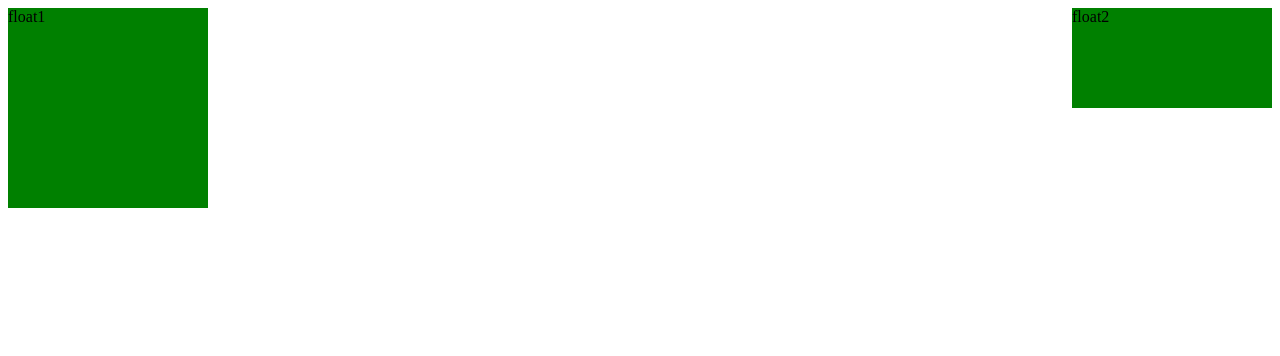
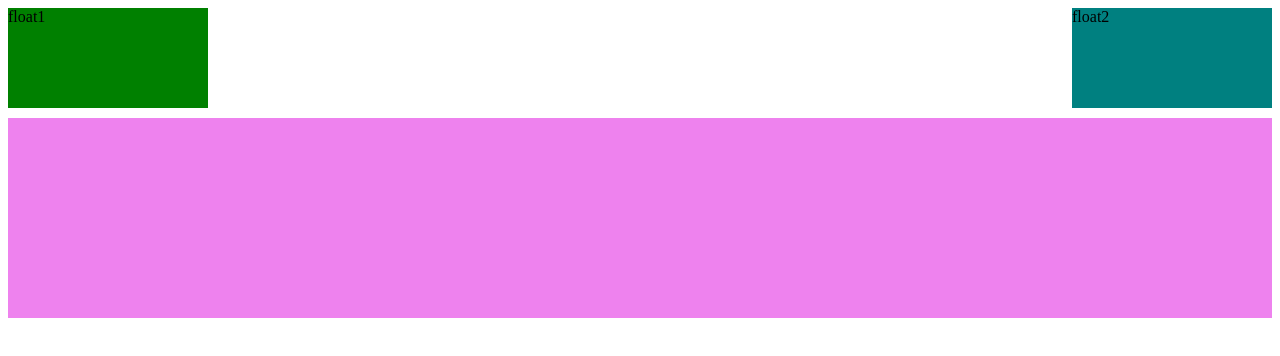
Before and after one commit to pzsoftchen/web-practice, a plain HTML site: page html/22-float-01.html in a window 1280 px wide. Drawn offline with Linux system fonts and the light colour scheme.

Commit message:
清除浮动练习

```diff
--- a/html/22-float-01.html
+++ b/html/22-float-01.html
@@ -6,25 +6,50 @@
     <meta name="viewport" content="width=device-width, initial-scale=1.0">
     <title>浮动练习</title>
     <style>
-        div {
+        .clearfix:after {
+            content: "";
+            display: block;
+            height: 0;
+            clear: both;
+            visibility: hidden;
+        }
+
+        .clearfix {
+            /* IE6、7 专有 */
+            *zoom: 1;
+        }
+        /* .float {
+            overflow: hidden;
+        } */
+
+        .float1 {
             width: 200px;
             height: 100px;
+            float: left;
             background-color: green;
         }
 
-        .float1 {
-            float: left;
+        .float2 {
+            width: 200px;
+            height: 100px;
+            float: right;
+            background-color: teal;
         }
 
-        .float2 {
-            float: right;
+        .box {
+            height: 200px;
+            margin-top: 10px;
+            background-color: violet;
         }
     </style>
 </head>
 
 <body>
-    <div class="float1">float1</div>
-    <div class="float2">float2</div>
+    <div class="float clearfix">
+        <div class="float1">float1</div>
+        <div class="float2">float2</div>
+    </div>
+
 
     <div class="box">
         <div class="left"></div>
```
Also changed, not shown: 1 other file.
